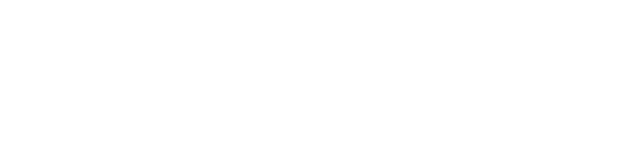
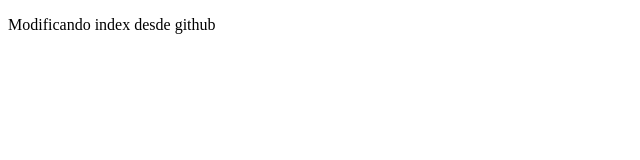
Before and after one commit to felipe9074/tarea4.1, a plain HTML site: page index.html in a window 1280 px wide. Shown: the whole page, without its empty margins (0-640 px from the left). Drawn offline with Linux system fonts and the light colour scheme.

Commit message:
Update index.html

```diff
--- a/index.html
+++ b/index.html
@@ -6,6 +6,7 @@
     <title>Document</title>
 </head>
 <body>
+    <p>Modificando index desde github</p>
 
 </body>
 </html>
```
